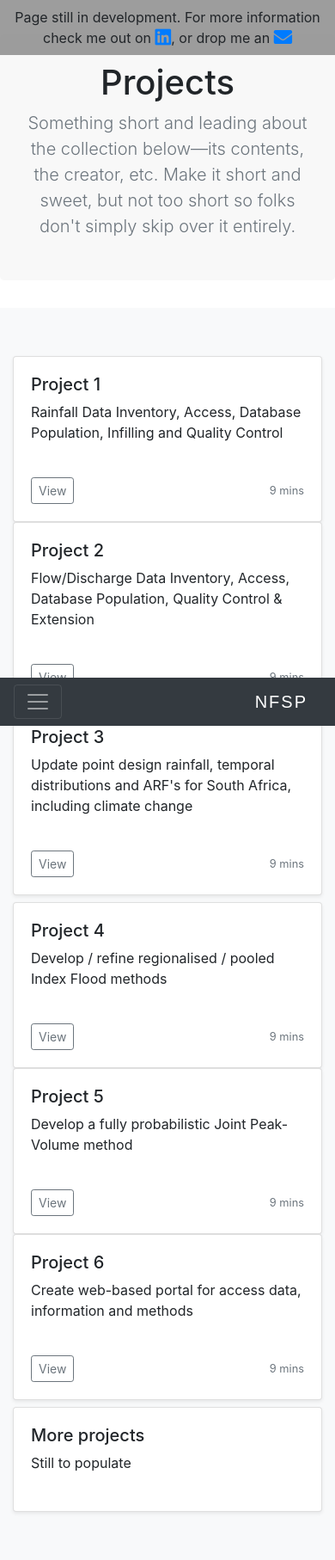
After one commit to JPKavCal/NFSPWeb, a Django app: page /projects/ in a window 390 px wide. The commit adds this page. Shown: the whole page at 86% size. Run offline with Django 3.2, Linux system fonts and the light colour scheme; some libraries are stand-ins or nearby versions.

Commit message:
Projects added and small screen support improved

```diff
--- a/NFSP_Website/urls.py
+++ b/NFSP_Website/urls.py
@@ -7,4 +7,5 @@ app_name = 'NFSP_Website'
 urlpatterns = [
     path('', views.index, name='home'),
     path('team/', views.team, name='team'),
+    path('projects/', views.projects, name='projects'),
 ]
--- a/NFSP_Website/views.py
+++ b/NFSP_Website/views.py
@@ -9,3 +9,6 @@ def index(request):
 
 def team(request):
     return render(request, 'NFSP_Website/team.html')
+
+def projects(request):
+    return render(request, 'NFSP_Website/projects.html')
--- /dev/null
+++ b/templates/NFSP_Website/projects.html
@@ -0,0 +1,181 @@
+{% extends "base.html" %}
+{% load static %}
+{% block title %}Projects{% endblock %}
+
+
+{#{% block header %}#}
+{#  <link href="{% static 'projects.css' %}" rel="stylesheet">#}
+{#{% endblock %}#}
+
+
+
+{% block body_block %}
+
+    <main role="main">
+
+      <section class="jumbotron text-center">
+        <div class="container">
+          <h1 class="jumbotron-heading">Projects</h1>
+          <p class="lead text-muted">Something short and leading about the collection below—its contents, the creator, etc. Make it short and sweet, but not too short so folks don't simply skip over it entirely.</p>
+        </div>
+      </section>
+
+      <div class="album py-5 bg-light">
+        <div id="project_album" class="container">
+
+          <div class="row my-2 justify-content-center">
+            <div class="col-md-4 ">
+              <div class="card mb-4 shadow-sm h-100">
+                <div class="card-body d-flex flex-column">
+                    <h5>Project 1</h5>
+                  <p class="card-text">Rainfall Data Inventory, Access, Database Population, Infilling and  Quality Control</p>
+                  <div class="mt-auto d-flex justify-content-between align-items-center">
+                      <button class="btn btn-sm btn-outline-secondary" type="button" data-toggle="collapse" data-target="#collapseProj1" aria-expanded="false" aria-controls="collapseProj1">
+                        View
+                      </button>
+                    <small class="text-muted">9 mins</small>
+                  </div>
+                </div>
+              </div>
+            </div>
+            <div class="col-md-4">
+              <div class="card mb-4 shadow-sm h-100">
+                <div class="card-body d-flex flex-column">
+                    <h5>Project 2</h5>
+                  <p class="card-text">Flow/Discharge Data Inventory, Access, Database Population,  Quality Control & Extension</p>
+                  <div class="mt-auto d-flex justify-content-between align-items-center">
+                      <button class="btn btn-sm btn-outline-secondary" type="button" data-toggle="collapse" data-target="#collapseProj2" aria-expanded="false" aria-controls="collapseProj2">
+                        View
+                      </button>
+                    <small class="text-muted">9 mins</small>
+                  </div>
+                </div>
+              </div>
+            </div>
+            <div class="col-md-4">
+              <div class="card mb-4 shadow-sm h-100">
+                <div class="card-body d-flex flex-column">
+                    <h5>Project 3</h5>
+                  <p class="card-text">Update point design rainfall, temporal distributions and ARF's for South Africa, including climate change</p>
+                  <div class="mt-auto d-flex justify-content-between align-items-center">
+                      <button class="btn btn-sm btn-outline-secondary" type="button" data-toggle="collapse" data-target="#collapseProj3" aria-expanded="false" aria-controls="collapseProj3">
+                        View
+                      </button>
+                    <small class="text-muted">9 mins</small>
+                  </div>
+                </div>
+              </div>
+            </div>
+          </div>
+            <div class="collapse" id="collapseProj1" data-parent="#project_album">
+              <div class="card card-body">
+                <h5>Description</h5>
+                  <p>Compile inventory of daily and sub-daily rainfall, gain access to the data, populate database, quality control, infill database</p>
+                <h5>Focus Area</h5>
+                  <p>Compile inventory of daily and sub-daily rainfall, gain access to the data, populate database, quality control, infill database</p>
+                <h5>Progress</h5>
+                  <p>Rainfall and climate data for NFSP requested from SAWS.</p>
+                <h5>More...</h5>
+                  <p>More information...</p>
+              </div>
+            </div>
+            <div class="collapse" id="collapseProj2" data-parent="#project_album">
+              <div class="card card-body">
+                <h5>Description</h5>
+                  <p>Compile station and catchment attributes;  Review and extend stage-discharge relationships for strategic streamflow gauging stations and re-calculate/estimate missing historically measured flood discharges, both at-site and at upstream and downstream gauges.</p>
+              </div>
+            </div>
+            <div class="collapse" id="collapseProj3" data-parent="#project_album">
+              <div class="card card-body">
+                <h5>Description</h5>
+                  <p>Further develop regional approach with updated rainfall data and estimate for low exceedance probabilities (up to 10 000 year RI) and develop ARF's for South Africa</p>
+              </div>
+            </div>
+
+          <div class="row my-2 justify-content-center">
+            <div class="col-md-4 ">
+              <div class="card mb-4 shadow-sm h-100">
+                <div class="card-body d-flex flex-column">
+                    <h5>Project 4</h5>
+                  <p class="card-text">Develop / refine regionalised / pooled Index Flood methods</p>
+                  <div class="mt-auto d-flex justify-content-between align-items-center">
+                      <button class="btn btn-sm btn-outline-secondary" type="button" data-toggle="collapse" data-target="#collapseProj4" aria-expanded="false" aria-controls="collapseProj4">
+                        View
+                      </button>
+                    <small class="text-muted">9 mins</small>
+                  </div>
+                </div>
+              </div>
+            </div>
+            <div class="col-md-4">
+              <div class="card mb-4 shadow-sm h-100">
+                <div class="card-body d-flex flex-column">
+                    <h5>Project 5</h5>
+                  <p class="card-text">Develop a fully probabilistic Joint Peak-Volume method</p>
+                  <div class="mt-auto d-flex justify-content-between align-items-center">
+                      <button class="btn btn-sm btn-outline-secondary" type="button" data-toggle="collapse" data-target="#collapseProj5" aria-expanded="false" aria-controls="collapseProj5">
+                        View
+                      </button>
+                    <small class="text-muted">9 mins</small>
+                  </div>
+                </div>
+              </div>
+            </div>
+            <div class="col-md-4">
+              <div class="card mb-4 shadow-sm h-100">
+                <div class="card-body d-flex flex-column">
+                    <h5>Project 6</h5>
+                  <p class="card-text">Create web-based portal for access data, information and methods</p>
+                  <div class="mt-auto d-flex justify-content-between align-items-center">
+                      <button class="btn btn-sm btn-outline-secondary" type="button" data-toggle="collapse" data-target="#collapseProj6" aria-expanded="false" aria-controls="collapseProj6">
+                        View
+                      </button>
+                    <small class="text-muted">9 mins</small>
+                  </div>
+                </div>
+              </div>
+            </div>
+          </div>
+            <div class="collapse" id="collapseProj4" data-parent="#project_album">
+              <div class="card card-body">
+                <h5>Description</h5>
+                  <p>Identify homogenous flood regions and develop regionalised pooled flood statistics/growth curves, including  station-year-based annual exceedence probability methodology for extreme floods</p>
+              </div>
+            </div>
+            <div class="collapse" id="collapseProj5" data-parent="#project_album">
+              <div class="card card-body">
+                <h5>Description</h5>
+                  <p>Render the existing JPV method fully probabilistic by means of bivariate Copula probability theory and refined  regionalisation from Project 4</p>
+              </div>
+            </div>
+            <div class="collapse" id="collapseProj6" data-parent="#project_album">
+              <div class="card card-body">
+                <h5>Description</h5>
+                  <p>Create structure and GIS databases to serve available data and methods to practitioners and researchers and to update the portal with new data and methods</p>
+              </div>
+            </div>
+
+          <div class="row my-2 justify-content-center">
+            <div class="col-md-4">
+              <div class="card mb-4 shadow-sm h-100">
+                <div class="card-body d-flex flex-column">
+                    <h5>More projects</h5>
+                  <p class="card-text">Still to populate</p>
+                </div>
+              </div>
+            </div>
+          </div>
+
+        </div>
+      </div>
+
+    </main>
+
+    <script>
+        $(document).on('shown.bs.collapse', function(event){
+            //console.log( "in! print e: " +event.type);
+            event.target.scrollIntoView();
+        });
+    </script>
+
+{% endblock %}
--- a/templates/NFSP_Website/team.html
+++ b/templates/NFSP_Website/team.html
@@ -66,8 +66,8 @@
                     </div>
                 </div>
                 <div class="team-title">
-                    <h5>Thomas Kjeldsen</h5>
-                    <span>The Foreign Influence</span>
+                    <h5>Jaco Gericke</h5>
+                    <span>Product Lead</span>
                 </div>
             </div>
 
--- a/templates/base.html
+++ b/templates/base.html
@@ -2,6 +2,7 @@
 
 {% load static %}
 
+<html>
     <head>
         <meta charset="utf-8">
         <title>NFSP {% block title %}{% endblock %}</title>
@@ -20,10 +21,9 @@
         {% endblock %}
     </head>
 
-<html>
     <body {% block bg %}{% endblock %}>
         <nav class="navbar fixed-bottom navbar-expand-md bg-dark navbar-dark">
-            <button class="navbar-toggler" type="button" data-toggle="collapse" data-target="#collapsibleNavbar">
+            <button class="navbar-toggler" type="button" data-toggle="collapse" data-target="#myNavbar">
                 <span class="navbar-toggler-icon"></span>
             </button>
 
@@ -32,7 +32,7 @@
             <div class="collapse navbar-collapse" id='myNavbar'>
                 <ul class="navbar-nav mr-auto">
                     <li class="nav-item">
-                        <a class="nav-link" data-toggle="modal" data-target="#projectsModal">Projects</a>
+                        <a class="nav-link" href="{% url 'NFSP_Website:projects' %}">Projects</a>
                     </li>
                     <li class="nav-item">
                         <a class="nav-link" href="{% url 'NFSP_Website:team' %}">Team</a>
@@ -76,9 +76,9 @@
         {% block body_block %}
         {% endblock %}
 
-        <div class="smloverlay d-md-none">
-            <div id="overlay_text">Oops... We haven't quite nailed down the site for this size screen. Please check back later</div>
-        </div>
+{#        <div class="smloverlay d-md-none">#}
+{#            <div id="overlay_text">Oops... We haven't quite nailed down the site for this size screen. Please check back later</div>#}
+{#        </div>#}
 
         <footer class="page-footer font-small blue fixed-top">
             <div class="footer-copyright text-center py-2">
@@ -88,7 +88,6 @@
                 <a href="mailto:JPKavanaghCalitz@gmail.com"><i class="fas fa-envelope fa-lg"></i></a>
             </div>
         </footer>
-    </body>
 
         <div class="modal fade" id="projectsModal" tabindex="-1" role="dialog" aria-labelledby="exampleModalLabel" aria-hidden="true">
           <div class="modal-dialog" role="document">
@@ -108,5 +107,6 @@
             </div>
           </div>
         </div>
+    </body>
 
 </html>
```
Also changed, not shown: static/projects.css (added, +37 -0 lines). Lines whose indentation alone changed are shown as unchanged.
